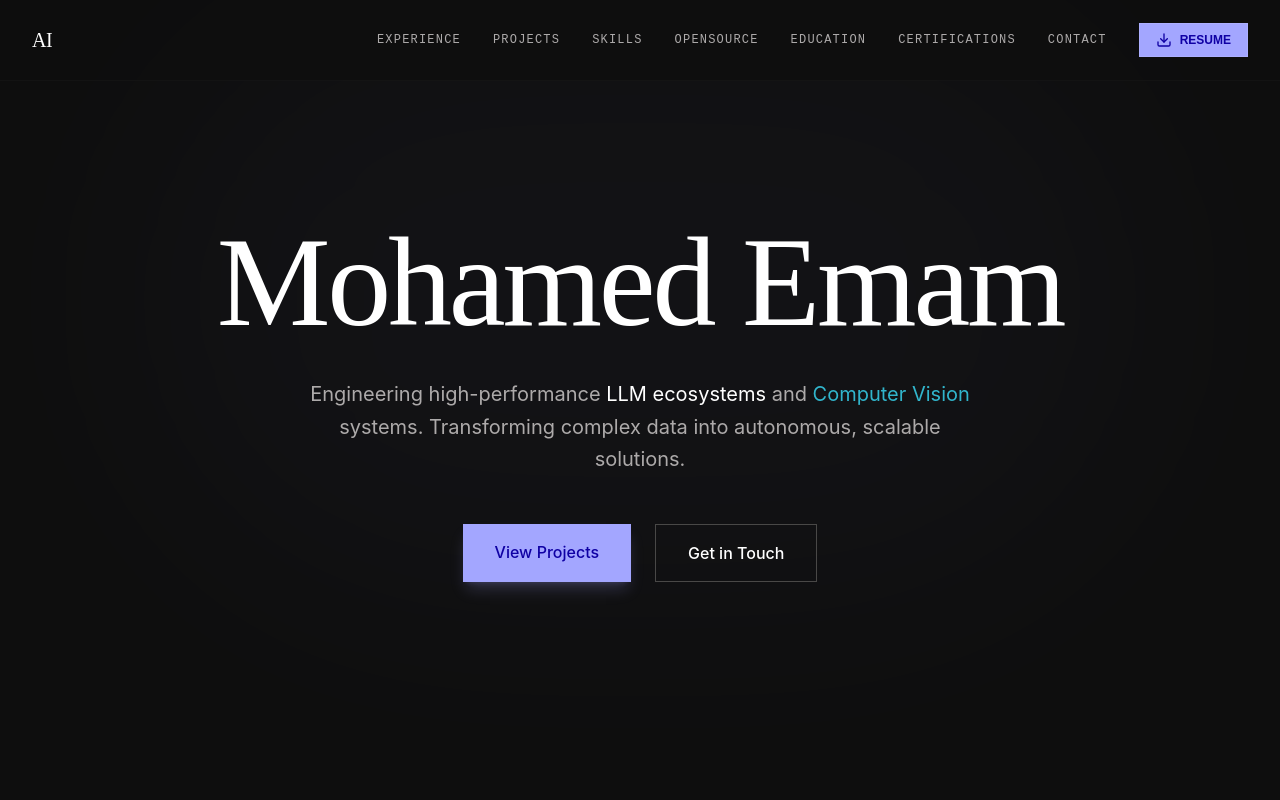
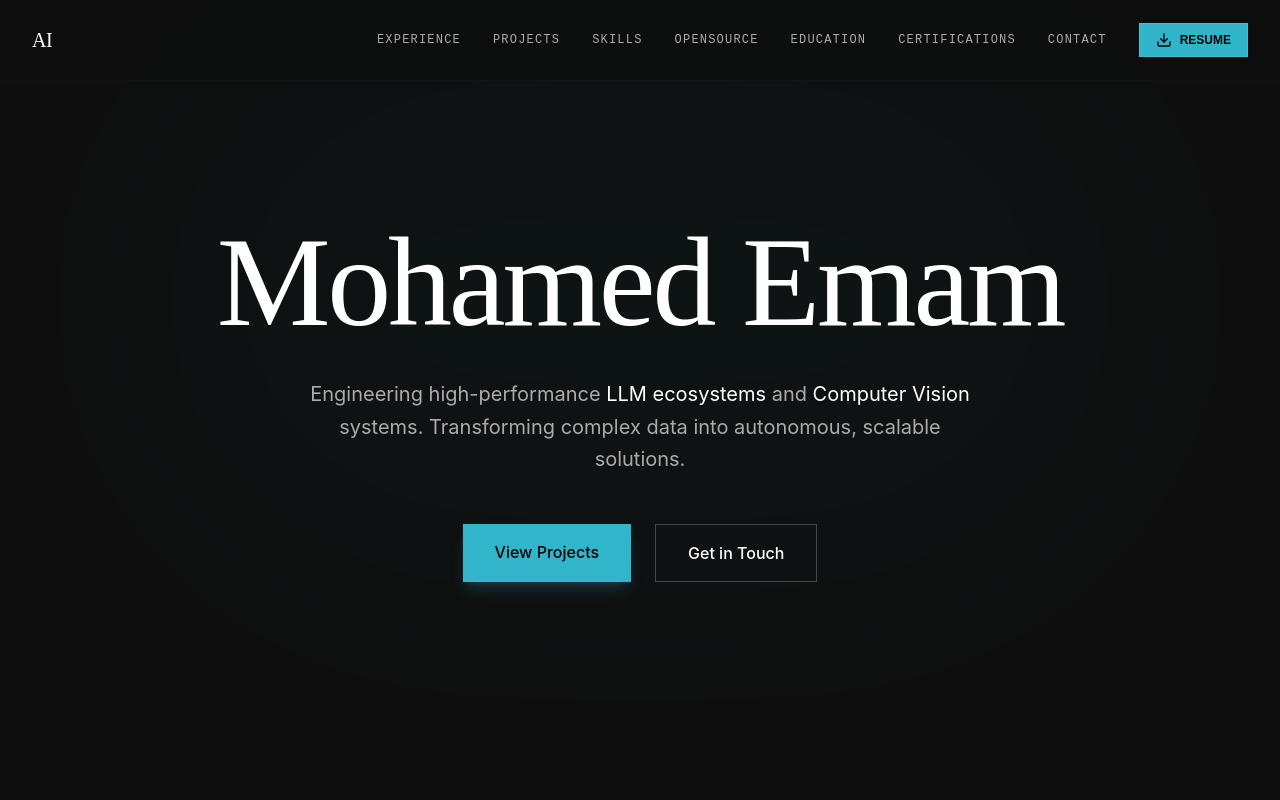
Before and after one commit to mohamed-em2m/mohamed-em2m.github.io, a React (Vite) app: page / in a window 1280 px wide. Shown: the top 800 px of the page. Built offline with nearby package versions, Linux system fonts and the light colour scheme.

Commit message:
refactor: update color of buttons

```diff
--- a/index.html
+++ b/index.html
@@ -3,7 +3,7 @@
   <head>
     <meta charset="UTF-8" />
     <meta name="viewport" content="width=device-width, initial-scale=1.0" />
-    <title>Mohamed Emam</title>
+    <title>My Google AI Studio App</title>
   </head>
   <body>
     <div id="root"></div>
--- a/src/App.tsx
+++ b/src/App.tsx
@@ -49,14 +49,10 @@ const Navbar = () => (
             {item}
           </a>
         ))}
-      <a
-        href="/assets/cv/Mohamed_Emam.pdf"  // path to your PDF file
-        download="Mohamed_Emam.pdf"  // name for the downloaded file
-        className="bg-primary text-on-primary font-headline font-bold px-4 py-2 btn-brutal flex items-center gap-2 text-xs border border-white/10"
-      >
-        <Download size={16} />
-        RESUME
-      </a>
+        <button className="bg-primary text-on-primary font-headline font-bold px-4 py-2 btn-brutal flex items-center gap-2 text-xs border border-white/10">
+          <Download size={16} />
+          RESUME
+        </button>
       </div>
       <div className="md:hidden">
         <Menu className="text-white" />
@@ -87,7 +83,7 @@ const Hero = () => {
           </h1>
 
           <p className="font-body text-on-surface-variant text-lg md:text-xl max-w-2xl mx-auto mb-12 leading-relaxed">
-            Engineering high-performance <span className="text-white">LLM ecosystems</span> and <span className="text-secondary/80">Computer Vision</span> systems. Transforming complex data into autonomous, scalable solutions.
+            Engineering high-performance <span className="text-white">LLM ecosystems</span> and <span className="text-white">Computer Vision</span> systems. Transforming complex data into autonomous, scalable solutions.
           </p>
 
           <div className="flex flex-col sm:flex-row justify-center gap-6 w-full max-w-md">
@@ -140,7 +136,7 @@ const About = () => {
             <div className="absolute -inset-4 bg-primary/20 -skew-y-3 group-hover:skew-y-0 transition-transform duration-500"></div>
             <div className="aspect-[4/5] bg-surface-container-high overflow-hidden rounded-none border-2 border-white/10 relative z-10">
               <img
-                src="/assets/images/mohamed_emam.jpg"
+                src="https://lh3.googleusercontent.com/aida-public/AB6AXuAEATFAuGXfWf0-Z2hWIpIvo32KlWFcTlbzvHMLUrX3bsCud3W2_l9KJ2A6jnt6mMksViFUTjdTbdwCFiupMX5TjDGpomuMxPEnSB2cMo0W71JfIm1ydta6I-aPqUaxH8oeQ1LajiOH5X2EWbmZoV9EfwvZCImAu42eH_QAFeIJadRwgq0tgT8b1FMVqjGC3MS2TIBRHLib9gu0KiJoND7HQaTSScBR94ocUat3s68p9MaXV_Rx3sdzJ_aF87yct3hodGAPPEMnWDg"
                 alt="Mohamed Emam"
                 className="w-full h-full object-cover grayscale contrast-125 hover:grayscale-0 transition-all duration-700"
                 referrerPolicy="no-referrer"
--- a/src/index.css
+++ b/src/index.css
@@ -14,9 +14,9 @@
   --color-surface-container-high: #201f1f;
   --color-surface-container-highest: #262626;
 
-  --color-primary: #a3a6ff;
-  --color-on-primary: #0f00a4;
-  --color-primary-fixed: #9396ff;
+  --color-primary: color-mix(in oklab, var(--color-secondary) 80%, transparent);
+  --color-on-primary: #000000;
+  --color-primary-fixed: color-mix(in oklab, var(--color-secondary) 60%, transparent);
 
   --color-secondary: #3adffa;
   --color-on-secondary: #004b56;
@@ -51,7 +51,7 @@
 }
 
 .technical-gradient {
-  background: radial-gradient(circle at top left, rgba(163, 166, 255, 0.05) 0%, transparent 50%);
+  background: radial-gradient(circle at top left, color-mix(in oklab, var(--color-primary) 10%, transparent) 0%, transparent 50%);
 }
 
 .stroke-text {
@@ -61,8 +61,8 @@
 }
 
 .stroke-text:hover {
-  -webkit-text-stroke: 1px rgba(163, 166, 255, 0.5);
-  color: rgba(163, 166, 255, 0.1);
+  -webkit-text-stroke: 1px color-mix(in oklab, var(--color-primary) 50%, transparent);
+  color: color-mix(in oklab, var(--color-primary) 10%, transparent);
 }
 
 .delay-200 {
@@ -137,7 +137,7 @@
 }
 
 .btn-brutal:hover {
-  @apply shadow-[4px_4px_0px_0px_rgba(163,166,255,1)] -translate-x-[2px] -translate-y-[2px];
+  @apply shadow-[4px_4px_0px_0px_var(--color-primary)] -translate-x-[2px] -translate-y-[2px];
 }
 
 .marquee-container {
@@ -157,6 +157,6 @@
 }
 
 .project-card-glow:hover {
-  border-color: rgba(163, 166, 255, 0.4);
-  box-shadow: 0 0 30px rgba(163, 166, 255, 0.05);
+  border-color: color-mix(in oklab, var(--color-primary) 40%, transparent);
+  box-shadow: 0 0 30px color-mix(in oklab, var(--color-primary) 5%, transparent);
 }
```
Also changed, not shown: 1 other file (tests, documents, lock files or other folders).
